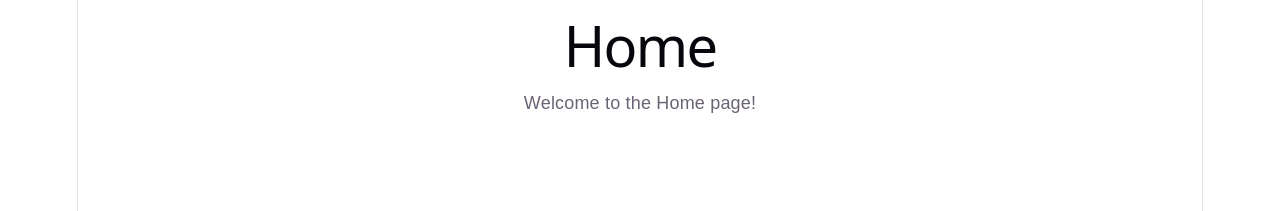
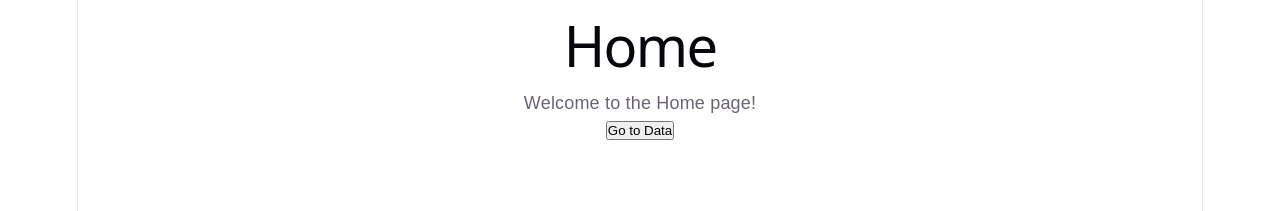
Before and after one commit to xoghub/react-pnz-app, a React (Vite) app: page / in a window 1280 px wide. Shown: the top 211 px of the page. Built offline with nearby package versions, Linux system fonts and the light colour scheme.

Commit message:
feat: useNavigate as goto path

```diff
--- a/src/Home.tsx
+++ b/src/Home.tsx
@@ -1,8 +1,21 @@
+import { useNavigate } from "react-router";
+
 export default function Home() {
+  const navigate = useNavigate();
+
+  function handleNavigateToData() {
+    navigate({
+      pathname: "/data",
+    });
+  }
   return (
     <div>
       <h1>Home</h1>
       <p>Welcome to the Home page!</p>
+
+      <button onClick={handleNavigateToData}>
+        Go to Data
+      </button>
     </div>
   );
 }
```
